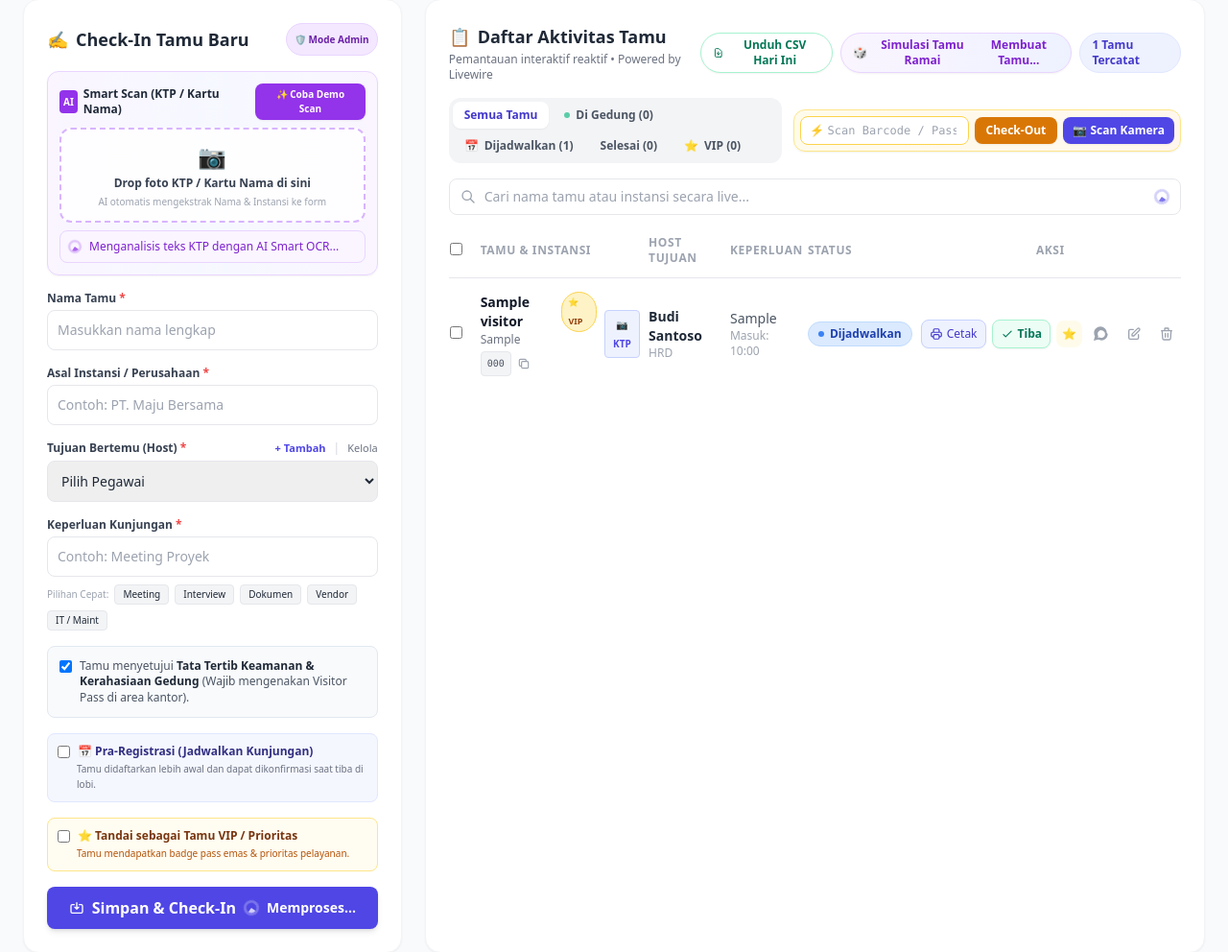
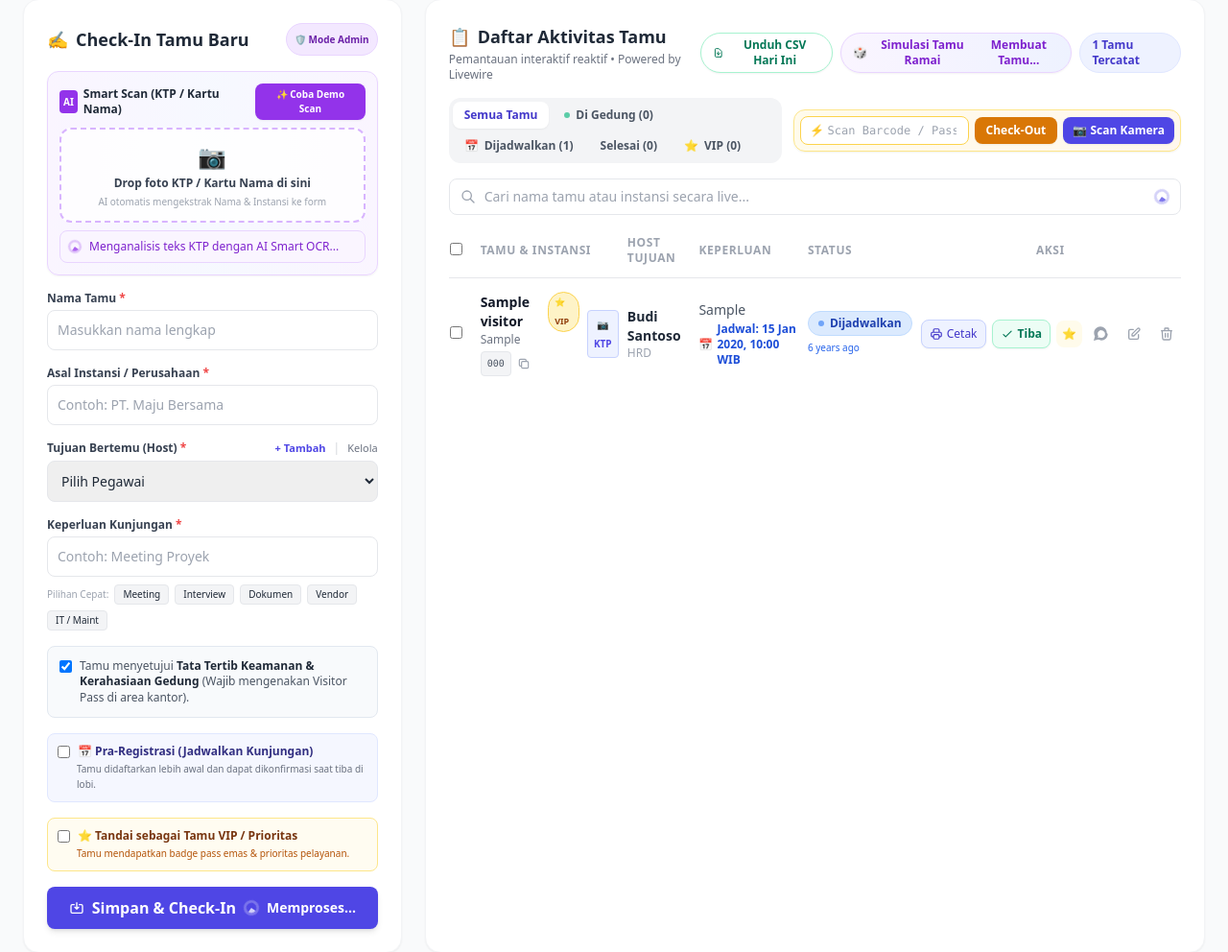
Before and after one commit to akbar967/lobbyflow, a Laravel app: page / in a window 1280 px wide. Shown: the part 600-1592 px from the top of the page at 96% size. Run offline with Laravel 12, Linux system fonts and the light colour scheme; a user stored in the database is signed in; data comes from the database, SQL or seed files in the repository; tables that the repository leaves empty hold one stand-in row (values such as "Sample post"); some libraries are stand-ins or nearby versions.

Commit message:
feat(schedule): add appointment date and time for scheduled visitors

```diff
--- a/app/Livewire/LobbyDashboard.php
+++ b/app/Livewire/LobbyDashboard.php
@@ -46,6 +46,8 @@ class LobbyDashboard extends Component
 
     public bool $is_preregistered = false;
 
+    public ?string $scheduled_at = null;
+
     public bool $is_vip = false;
 
     public ?string $successMessage = null;
@@ -64,6 +66,8 @@ class LobbyDashboard extends Component
     public string $edit_purpose = '';
 
     public bool $edit_is_vip = false;
+
+    public ?string $edit_scheduled_at = null;
 
     // Properti Multi-Select Check-Out Massal (Batch Check-Out)
     public array $selectedVisitors = [];
@@ -145,6 +149,7 @@ class LobbyDashboard extends Component
             'employee_id' => 'required|exists:employees,id',
             'purpose' => 'required|string|max:255',
             'id_card_image' => 'nullable|image|max:3072',
+            'scheduled_at' => 'nullable|date',
         ];
     }
 
@@ -153,6 +158,7 @@ class LobbyDashboard extends Component
         'instansi.required' => 'Asal instansi / perusahaan wajib diisi.',
         'employee_id.required' => 'Silakan pilih pegawai yang dituju.',
         'purpose.required' => 'Keperluan kunjungan wajib diisi.',
+        'scheduled_at.date' => 'Format tanggal dan jam jadwal janji temu tidak valid.',
     ];
 
     /**
@@ -205,6 +211,7 @@ class LobbyDashboard extends Component
 
         $status = $this->is_preregistered ? 'SCHEDULED' : 'INSIDE';
         $checkInTime = $this->is_preregistered ? null : $now;
+        $scheduledTime = $this->is_preregistered ? ($this->scheduled_at ? Carbon::parse($this->scheduled_at) : now()->addDay()) : null;
 
         $visitor = Visitor::create([
             'name' => $this->name,
@@ -218,6 +225,7 @@ class LobbyDashboard extends Component
             'status' => $status,
             'check_in_at' => $checkInTime,
             'waktu_checkin' => $checkInTime,
+            'scheduled_at' => $scheduledTime,
             'id_card_image' => $idCardPath,
             'is_vip' => $this->is_vip,
         ]);
@@ -230,7 +238,7 @@ class LobbyDashboard extends Component
             }
         }
 
-        $this->reset(['name', 'instansi', 'employee_id', 'purpose', 'id_card_image', 'is_preregistered', 'is_vip']);
+        $this->reset(['name', 'instansi', 'employee_id', 'purpose', 'id_card_image', 'is_preregistered', 'is_vip', 'scheduled_at']);
 
         $this->dispatch('play-chime');
 
@@ -322,6 +330,7 @@ class LobbyDashboard extends Component
         $this->edit_employee_id = $visitor->employee_id;
         $this->edit_purpose = $visitor->purpose;
         $this->edit_is_vip = (bool) $visitor->is_vip;
+        $this->edit_scheduled_at = $visitor->scheduled_at ? $visitor->scheduled_at->format('Y-m-d\TH:i') : null;
     }
 
     public function updateVisitor(): void
@@ -331,6 +340,7 @@ class LobbyDashboard extends Component
             'edit_instansi' => 'required|string|max:255',
             'edit_employee_id' => 'required|exists:employees,id',
             'edit_purpose' => 'required|string|max:255',
+            'edit_scheduled_at' => 'nullable|date',
         ]);
 
         $visitor = Visitor::findOrFail($this->editingVisitorId);
@@ -345,6 +355,7 @@ class LobbyDashboard extends Component
             'purpose' => $this->edit_purpose,
             'keperluan' => $this->edit_purpose,
             'is_vip' => $this->edit_is_vip,
+            'scheduled_at' => $this->edit_scheduled_at ? Carbon::parse($this->edit_scheduled_at) : $visitor->scheduled_at,
         ]);
 
         $this->cancelEdit();
@@ -353,7 +364,7 @@ class LobbyDashboard extends Component
 
     public function cancelEdit(): void
     {
-        $this->reset(['editingVisitorId', 'edit_name', 'edit_instansi', 'edit_employee_id', 'edit_purpose', 'edit_is_vip']);
+        $this->reset(['editingVisitorId', 'edit_name', 'edit_instansi', 'edit_employee_id', 'edit_purpose', 'edit_is_vip', 'edit_scheduled_at']);
     }
 
     public function deleteVisitor(int $id): void
@@ -420,7 +431,15 @@ class LobbyDashboard extends Component
         $purpose = $visitor->purpose ?? '-';
         $pass = $visitor->qr_code ?? ('PASS-'.$visitor->id);
 
-        $text = "Halo *{$hostName}*,\n\nTamu Anda *{$guestName}* dari *{$guestCompany}* telah tiba di Meja Resepsionis Lobi Gedung.\n\nKeperluan: {$purpose}\nKode Pass: {$pass}\n\nMohon dapat segera menemui tamu di lobi. Terima kasih! (LobbyFlow Enterprise)";
+        if ($visitor->status === 'SCHEDULED') {
+            $scheduleFormatted = $visitor->scheduled_at
+                ? Carbon::parse($visitor->scheduled_at)->isoFormat('dddd, D MMMM Y - HH:mm').' WIB'
+                : 'Belum ditentukan';
+
+            $text = "Halo *{$hostName}*,\n\nInformasi Pra-Registrasi Janji Temu:\nTamu *{$guestName}* dari *{$guestCompany}* telah dijadwalkan bertemu dengan Anda pada:\n📅 *{$scheduleFormatted}*\nKeperluan: {$purpose}\nKode Pass Tamu: {$pass}\n\nTerima kasih! (LobbyFlow Enterprise)";
+        } else {
+            $text = "Halo *{$hostName}*,\n\nTamu Anda *{$guestName}* dari *{$guestCompany}* telah tiba di Meja Resepsionis Lobi Gedung.\n\nKeperluan: {$purpose}\nKode Pass: {$pass}\n\nMohon dapat segera menemui tamu di lobi. Terima kasih! (LobbyFlow Enterprise)";
+        }
 
         $this->whatsAppData = [
             'visitor_id' => $visitor->id,
@@ -603,6 +622,7 @@ class LobbyDashboard extends Component
                 'check_in' => null,
                 'check_out' => null,
                 'durasi' => null,
+                'scheduled_at' => $now->copy()->addDay()->setHour(10)->setMinute(30),
             ],
             [
                 'name' => 'Bambang Trihatmojo',
@@ -632,6 +652,7 @@ class LobbyDashboard extends Component
                 'waktu_checkin' => $demo['check_in'],
                 'check_out_at' => $demo['check_out'],
                 'waktu_checkout' => $demo['check_out'],
+                'scheduled_at' => $demo['scheduled_at'] ?? null,
                 'durasi' => $demo['durasi'],
                 'is_vip' => $demo['is_vip'] ?? false,
             ]);
--- a/app/Models/Visitor.php
+++ b/app/Models/Visitor.php
@@ -28,10 +28,12 @@ class Visitor extends Model
         'durasi',
         'id_card_image',
         'is_vip',
+        'scheduled_at',
     ];
 
     protected $casts = [
         'is_vip' => 'boolean',
+        'scheduled_at' => 'datetime',
         'check_in_at' => 'datetime',
         'waktu_checkin' => 'datetime',
         'check_out_at' => 'datetime',
--- a/resources/views/livewire/lobby-dashboard.blade.php
+++ b/resources/views/livewire/lobby-dashboard.blade.php
@@ -670,6 +670,20 @@
                         <span>📅 Pra-Registrasi (Jadwalkan Kunjungan)</span>
                     </label>
                     <p class="text-[10px] text-gray-500 mt-0.5 ml-5">Tamu didaftarkan lebih awal dan dapat dikonfirmasi saat tiba di lobi.</p>
+
+                    @if($is_preregistered)
+                        <div class="mt-2.5 pt-2 border-t border-indigo-200">
+                            <label class="block text-xs font-bold text-indigo-950 mb-1 flex items-center justify-between">
+                                <span>📅 Tanggal & Jam Janji Temu <span class="text-red-500">*</span></span>
+                                <span class="text-[10px] text-indigo-600 font-normal">WIB</span>
+                            </label>
+                            <input type="datetime-local" wire:model="scheduled_at" class="w-full p-2 border border-indigo-300 rounded-lg text-xs bg-white text-gray-800 focus:ring-2 focus:ring-indigo-500 focus:border-indigo-500 shadow-inner @error('scheduled_at') border-red-400 @enderror">
+                            <p class="text-[10px] text-indigo-700 mt-1">Pilih tanggal dan waktu rencana kedatangan tamu.</p>
+                            @error('scheduled_at')
+                                <p class="text-xs text-red-600 mt-1 font-semibold">{{ $message }}</p>
+                            @enderror
+                        </div>
+                    @endif
                 </div>
 
                 <!-- ⭐ VIP / Prioritas Guest Flag Option -->
@@ -872,20 +886,37 @@
                                 <!-- Keperluan -->
                                 <td class="py-3.5 pr-2 text-gray-600">
                                     <p class="text-sm font-medium">{{ $v->purpose ?? $v->keperluan ?? '-' }}</p>
+                                    @if($v->status === 'SCHEDULED')
+                                        @php
+                                            $sched = $v->scheduled_at ? \Illuminate\Support\Carbon::parse($v->scheduled_at) : null;
+                                        @endphp
+                                        <p class="text-xs text-blue-700 font-semibold mt-0.5 flex items-center gap-1">
+                                            <span>📅</span>
+                                            <span>Jadwal: {{ $sched ? $sched->isoFormat('D MMM Y, HH:mm') . ' WIB' : 'Hari ini' }}</span>
+                                        </p>
+                                    @else
                                         @php
                                             $checkInTime = $v->waktu_checkin ? \Illuminate\Support\Carbon::parse($v->waktu_checkin) : null;
                                         @endphp
                                         <p class="text-xs text-gray-400">Masuk: {{ $checkInTime ? $checkInTime->format('H:i') : '-' }}</p>
+                                    @endif
                                 </td>
 
                                 <!-- Label Status Tag (UI/UX) -->
                                 <td class="py-3.5 pr-2">
                                     @if($v->status === 'SCHEDULED')
                                         <!-- Biru: Pra-Registrasi / Dijadwalkan -->
+                                        <div>
                                             <span class="inline-flex items-center gap-1.5 px-2.5 py-1 bg-blue-100 text-blue-800 border border-blue-200 rounded-full text-xs font-semibold">
-                                            <span class="w-1.5 h-1.5 rounded-full bg-blue-500"></span>
+                                                <span class="w-1.5 h-1.5 rounded-full bg-blue-500 animate-pulse"></span>
                                                 Dijadwalkan
                                             </span>
+                                            @if($v->scheduled_at)
+                                                <p class="text-[10px] text-blue-600 font-medium mt-0.5">
+                                                    {{ \Illuminate\Support\Carbon::parse($v->scheduled_at)->diffForHumans() }}
+                                                </p>
+                                            @endif
+                                        </div>
                                     @elseif($v->status === 'INSIDE')
                                         <!-- Hijau: Di Dalam Gedung -->
                                         <span class="inline-flex items-center gap-1.5 px-2.5 py-1 bg-emerald-100 text-emerald-800 border border-emerald-200 rounded-full text-xs font-semibold">
@@ -1036,6 +1067,13 @@
                         <label class="block text-xs font-semibold text-gray-700">Keperluan Kunjungan</label>
                         <input type="text" wire:model="edit_purpose" class="mt-1 w-full p-2 border rounded-lg text-sm focus:ring-2 focus:ring-indigo-500">
                         @error('edit_purpose') <p class="text-xs text-rose-500 mt-0.5">{{ $message }}</p> @enderror
+                    </div>
+
+                    <div>
+                        <label class="block text-xs font-semibold text-gray-700">Tanggal & Jam Jadwal Janji Temu</label>
+                        <input type="datetime-local" wire:model="edit_scheduled_at" class="mt-1 w-full p-2 border rounded-lg text-sm focus:ring-2 focus:ring-indigo-500">
+                        <p class="text-[10px] text-gray-400 mt-0.5">Khusus tamu yang berstatus pra-registrasi/terjadwal</p>
+                        @error('edit_scheduled_at') <p class="text-xs text-rose-500 mt-0.5">{{ $message }}</p> @enderror
                     </div>
 
                     <div class="p-2.5 bg-amber-50 rounded-xl border border-amber-200">
```
Also changed, not shown: resources/views/livewire/visitor-badge.blade.php (+7 -0 lines), tests/Feature/LivewireDashboardTest.php (+60 -0 lines), database/migrations/2026_11_27_022718_add_scheduled_at_to_visitors_table.php (added). Lines whose indentation alone changed are shown as unchanged.
